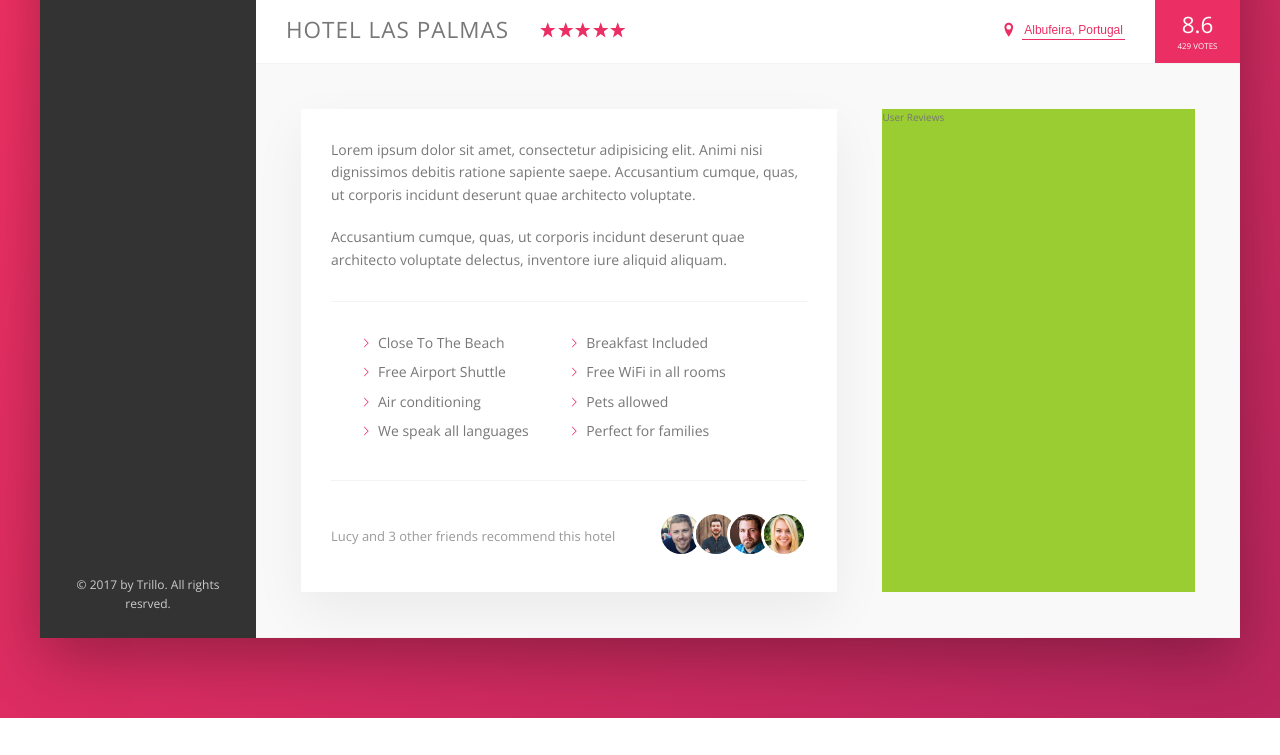
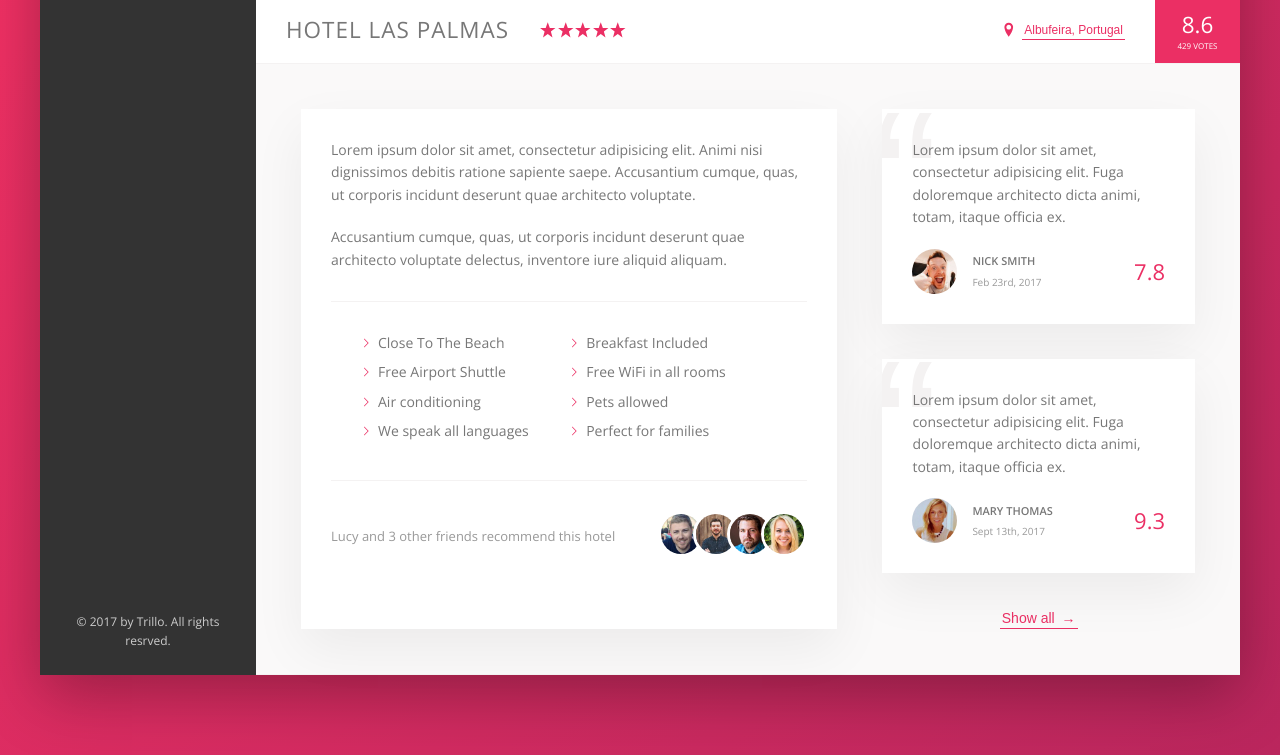
Before and after one commit to Jade4Codes/Trilloproject, a website: page starter/index.html in a window 1280 px wide. Shown: the part 538-1293 px from the top of the page. Before the commit the page ends 1256 px from the top, so only its background shows below. Drawn offline with nearby package versions, Linux system fonts and the light colour scheme.

Commit message:
review section

```diff
--- a/starter/index.html
+++ b/starter/index.html
@@ -203,7 +203,47 @@
                 </div>
               </div>
             </div>
-            <div class="user-reviews">User Reviews</div>
+            <div class="user-reviews">
+              <figure class="review">
+                <blockquote class="review__text">
+                  Lorem ipsum dolor sit amet, consectetur adipisicing elit. Fuga
+                  doloremque architecto dicta animi, totam, itaque officia ex.
+                </blockquote>
+                <figcaption class="review__user">
+                  <img
+                    src="img/user-1.jpg"
+                    alt="User 1"
+                    class="review__photo"
+                  />
+                  <div class="review__user-box">
+                    <p class="review__user-name">Nick Smith</p>
+                    <p class="review__user-date">Feb 23rd, 2017</p>
+                  </div>
+                  <div class="review__rating">7.8</div>
+                </figcaption>
+              </figure>
+
+              <figure class="review">
+                <blockquote class="review__text">
+                  Lorem ipsum dolor sit amet, consectetur adipisicing elit. Fuga
+                  doloremque architecto dicta animi, totam, itaque officia ex.
+                </blockquote>
+                <figcaption class="review__user">
+                  <img
+                    src="img/user-2.jpg"
+                    alt="User 2"
+                    class="review__photo"
+                  />
+                  <div class="review__user-box">
+                    <p class="review__user-name">Mary Thomas</p>
+                    <p class="review__user-date">Sept 13th, 2017</p>
+                  </div>
+                  <div class="review__rating">9.3</div>
+                </figcaption>
+              </figure>
+
+              <button class="btn-inline">Show all <span>&rarr;</span></button>
+            </div>
           </div>
         </main>
       </div>
--- a/starter/sass/_components.scss
+++ b/starter/sass/_components.scss
@@ -270,9 +270,18 @@
   cursor: pointer;
   transition: all 0.2s;
 
+  & span {
+    margin-left: 3px;
+    transition: margin-left 0.2s;
+  }
+
   &:hover {
     color: var(--color-Grey-dark-1);
     // animation: pulsate 1s infinite;
+
+    span {
+      margin-left: 8px;
+    }
   }
 
   &:focus {
@@ -368,3 +377,67 @@
     }
   }
 }
+
+/////////////////////
+//REVIEW
+
+.review {
+  background-color: #fff;
+  box-shadow: var(--shadow-light);
+  padding: 3rem;
+  margin-bottom: 3.5rem;
+  position: relative;
+  overflow: hidden;
+
+  &__text {
+    margin-bottom: 2rem;
+    z-index: 10;
+    position: relative;
+  }
+
+  &__user {
+    display: flex;
+    align-items: center;
+  }
+
+  &__photo {
+    height: 4.5rem;
+    width: 4.5rem;
+    border-radius: 50%;
+    margin-right: 1.5rem;
+  }
+
+  &__user-box {
+    margin-right: auto;
+  }
+
+  &__user-name {
+    font-size: 1.1rem;
+    font-weight: 600;
+    text-transform: uppercase;
+    margin-bottom: 0.4rem;
+  }
+
+  &__user-date {
+    font-size: 1rem;
+    color: var(--color-Grey-dark-3);
+  }
+
+  &__rating {
+    color: var(--color-primary);
+    font-size: 2.2rem;
+    font-weight: 300;
+  }
+
+  &::before {
+    content: "\201C";
+    position: absolute;
+    top: -2.75rem;
+    left: -1rem;
+    line-height: 1;
+    font-size: 20rem;
+    color: var(--color-Grey-light-2);
+    font-family: sans-serif;
+    z-index: 1;
+  }
+}
--- a/starter/sass/_layout.scss
+++ b/starter/sass/_layout.scss
@@ -39,6 +39,8 @@
 }
 
 .detail {
+  font-size: 1.4rem;
+
   display: flex;
   padding: 4.5rem;
   background-color: var(--color-Grey-light-1);
@@ -46,7 +48,6 @@
 }
 
 .description {
-  font-size: 1.4rem;
   background-color: #fff;
   box-shadow: var(--shadow-light);
   padding: 3rem;
@@ -55,6 +56,9 @@
 }
 
 .user-reviews {
-  background-color: yellowgreen;
   flex: 1;
+
+  display: flex;
+  flex-direction: column;
+  align-items: center;
 }
```
Also changed, not shown: starter/css/style.css.
